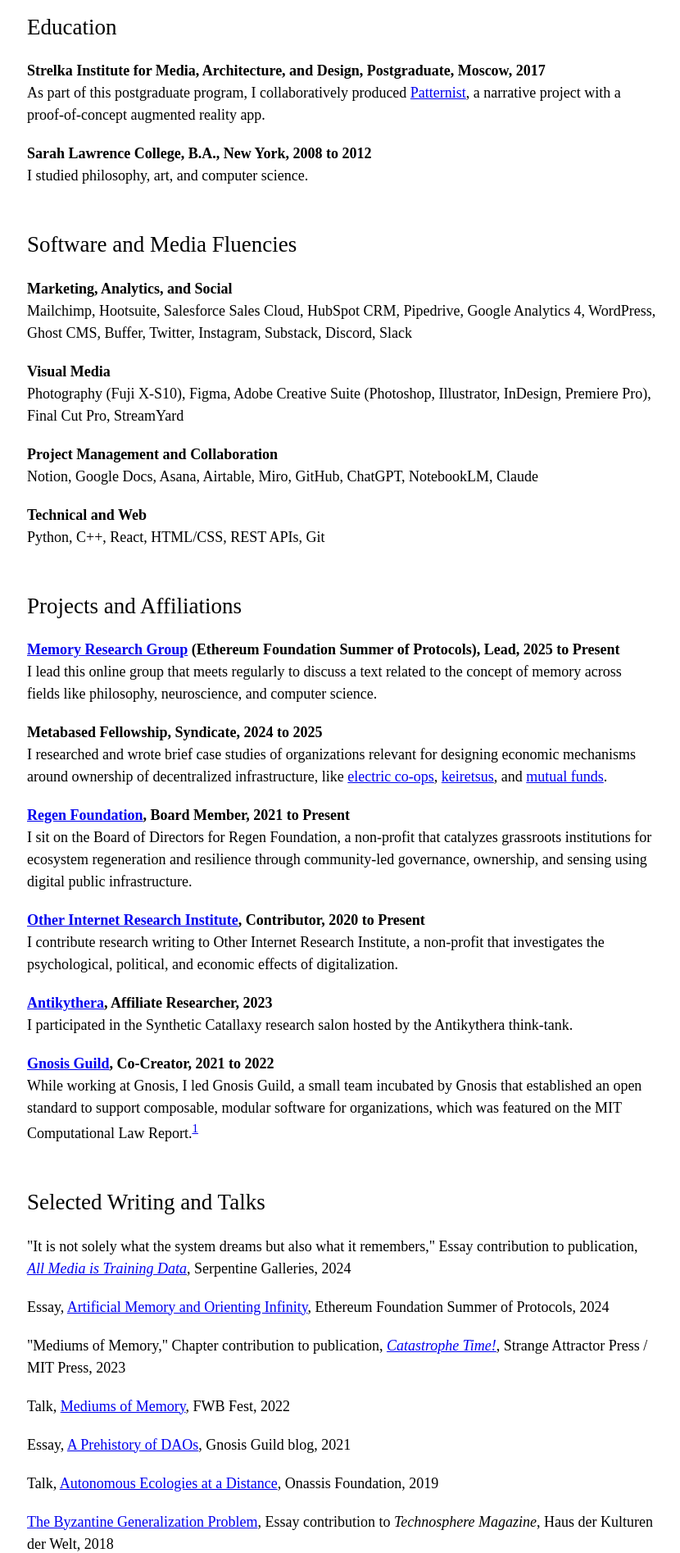
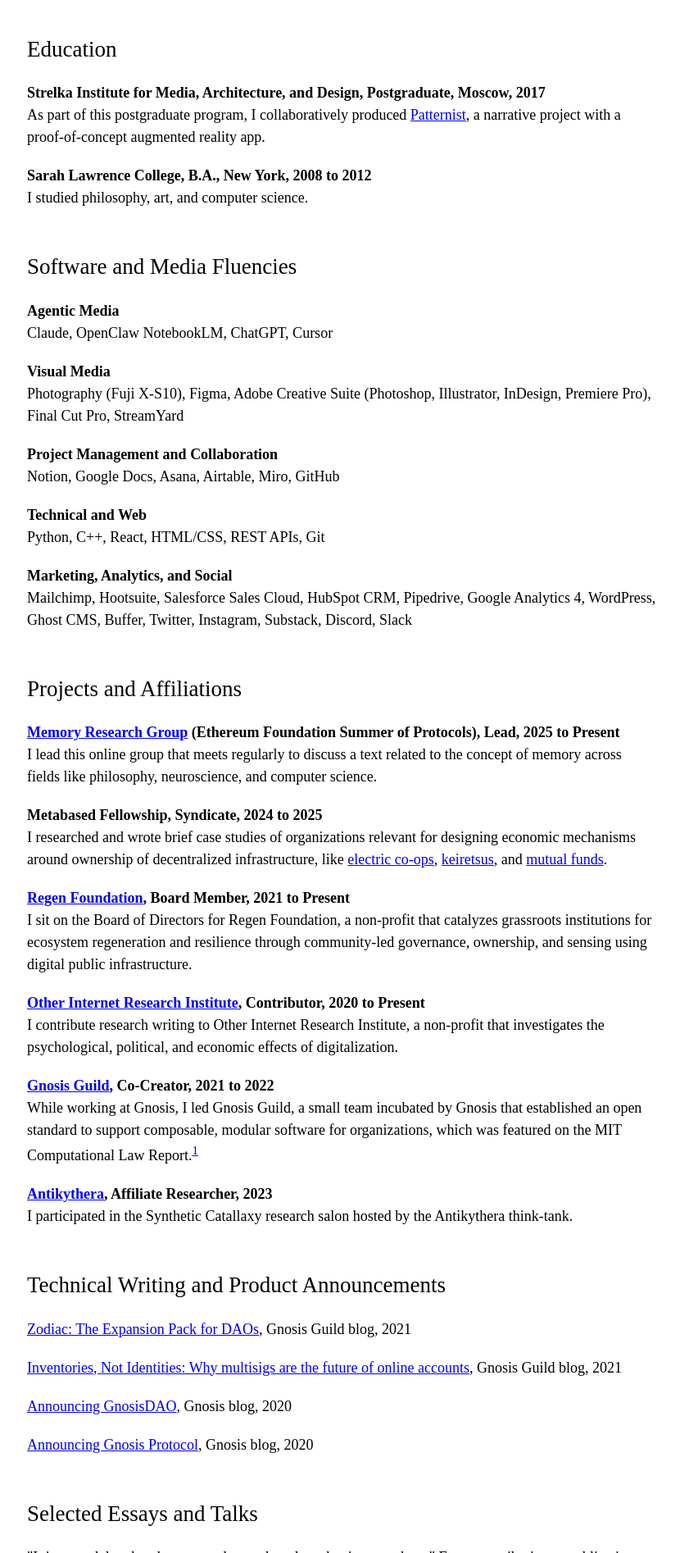
Before and after one commit to keikreutler/keikreutler.github.io, a plain HTML site: page resume/index.html in a window 1280 px wide. Shown: the part 906-2800 px from the top of the page at 82% size, without its empty margins (223-1053 px from the left). Drawn offline with Linux system fonts and the light colour scheme.

Commit message:
Update index.html

```diff
--- a/resume/index.html
+++ b/resume/index.html
@@ -23,7 +23,7 @@
 			<p>Email <a href="mailto:contact&commat;keikreutler&period;net">contact&commat;keikreutler&period;net</a><br>
 				Twitter <a href="https://twitter.com/keikreutler" target="_blank">@keikreutler</a><br>
 				Newsletter <a href="https://keikreutler.substack.com" target="_blank">keikreutler.substack.com</a><br>
-				LinkedIn (New) <a href="https://www.linkedin.com/in/keikreutler/" target="_blank">linkedin.com/in/keikreutler</a>
+				LinkedIn (New) <a href="https://www.linkedin.com/in/kei-kreutler/" target="_blank">linkedin.com/in/kei-kreutler</a>
 			</p>
 		</div>
 	</div>
@@ -31,14 +31,14 @@
 	<div class="container">
 		<div class="column-full">
 			<h2>Professional Experience</h2>
-			<p><strong><a href="https://innerlibrary.net" target="_blank">Inner Library</a>, Consultant, 2024 to Present</strong><br>
-				I advise on organizational design, memory, and strategy, and I facilitate workshops that help organizations explore how they'll evolve over time. I also write and ghostwrite essays, reports, and narrative slide decks on culture and technology for clients.</p>
+			<p><strong><a href="https://innerlibrary.net" target="_blank">Inner Library</a>, Consulting, 2024 to Present</strong><br>
+				My consulting work currently focuses on building a new cultural institution in the Bay Area, CA that will open to the public in 2027. I also advise on organizational design, memory, and strategy, and I facilitate workshops that help organizations explore how they'll evolve over time. This includes writing and ghostwriting essays, reports, and narrative slide decks on culture and technology for clients.</p>
 
 			<p><strong><a href="https://summerofprotocols.com/" target="_blank">Ethereum Foundation Summer of Protocols</a>, Core Researcher, 2023</strong><br>
 				I researched and published work on the concept of memory in relation to “protocols,” specifically focused on how the concept of memory from antiquity to the present changed with the advent of computing.</p>
 
 			<p><strong><a href="https://www.gnosis.io/" target="_blank">Gnosis</a>, Director of Strategy and Communications, 2017 to 2022</strong><br>
-				I led strategy and communications at Gnosis, building decentralized software infrastructure for the Ethereum ecosystem with a focus on decentralized governance. I executed core project announcements, including Safe (formerly Gnosis Safe), Gnosis Protocol, and GnosisDAO, which involved launching, maintaining, and growing community channels like newsletters, Discord servers, and social media with over 100K followers. In this role, I wore multiple hats, informing strategic direction for the company, managing the communications team, and writing technical product communications. I also authored influential essays such as <a href="https://gnosisguild.mirror.xyz/t4F5rItMw4-mlpLZf5JQhElbDfQ2JRVKAzEpanyxW1Q" target="_blank">A Prehistory of DAOs</a> that shaped the industry.</p>
+				I led strategy and communications at Gnosis, building decentralized software infrastructure for the Ethereum ecosystem with a focus on decentralized governance. I executed core project announcements, including Safe (formerly Gnosis Safe), Gnosis Protocol, and GnosisDAO, which involved launching, maintaining, and growing community channels like newsletters, social media, and events at the Gnosis-founded co-working space <a href="https://www.fullnode.berlin/">Full Node</a>. I played multiple roles, informing strategic direction for the company, managing the communications team, and writing technical product communications. I also authored influential essays such as <a href="https://gnosisguild.mirror.xyz/t4F5rItMw4-mlpLZf5JQhElbDfQ2JRVKAzEpanyxW1Q" target="_blank">A Prehistory of DAOs</a> that shaped the industry.</p>
 		</div>
 	</div>
 
@@ -57,17 +57,21 @@
 	<div class="container">
 		<div class="column-full">
 			<h2>Software and Media Fluencies</h2>
-			<p><strong>Marketing, Analytics, and Social</strong><br>
-				Mailchimp, Hootsuite, Salesforce Sales Cloud, HubSpot CRM, Pipedrive, Google Analytics 4, WordPress, Ghost CMS, Buffer, Twitter, Instagram, Substack, Discord, Slack</p>
+
+			<p><strong>Agentic Media</strong><br>
+				Claude, OpenClaw NotebookLM, ChatGPT, Cursor</p>
 
 			<p><strong>Visual Media</strong><br>
 				Photography (Fuji X-S10), Figma, Adobe Creative Suite (Photoshop, Illustrator, InDesign, Premiere Pro), Final Cut Pro, StreamYard</p>
 
 			<p><strong>Project Management and Collaboration</strong><br>
-				Notion, Google Docs, Asana, Airtable, Miro, GitHub, ChatGPT, NotebookLM, Claude</p>
+				Notion, Google Docs, Asana, Airtable, Miro, GitHub</p>
 
 			<p><strong>Technical and Web</strong><br>
 				Python, C++, React, HTML/CSS, REST APIs, Git</p>
+
+			<p><strong>Marketing, Analytics, and Social</strong><br>
+				Mailchimp, Hootsuite, Salesforce Sales Cloud, HubSpot CRM, Pipedrive, Google Analytics 4, WordPress, Ghost CMS, Buffer, Twitter, Instagram, Substack, Discord, Slack</p>
 		</div>
 	</div>
 
@@ -86,18 +90,35 @@
 			<p><strong><a href="https://otherinter.net/" target="_blank">Other Internet Research Institute</a>, Contributor, 2020 to Present</strong><br>
 				I contribute research writing to Other Internet Research Institute, a non-profit that investigates the psychological, political, and economic effects of digitalization.</p>
 
-			<p><strong><a href="https://antikythera.org/" target="_blank">Antikythera</a>, Affiliate Researcher, 2023</strong><br>
-				I participated in the Synthetic Catallaxy research salon hosted by the Antikythera think-tank.</p>
-
 			<p><strong><a href="https://www.gnosisguild.org/" target="_blank">Gnosis Guild</a>, Co‑Creator, 2021 to 2022</strong><br>
 				While working at Gnosis, I led Gnosis Guild, a small team incubated by Gnosis that established an open standard to support composable, modular software for organizations, which was featured on the MIT Computational Law Report.<sup><a href="https://law.mit.edu/pub/composableexpansionpacks/release/1" target="_blank">1</a></sup></p>
 
+			<p><strong><a href="https://antikythera.org/" target="_blank">Antikythera</a>, Affiliate Researcher, 2023</strong><br>
+				I participated in the Synthetic Catallaxy research salon hosted by the Antikythera think-tank.</p>
 		</div>
 	</div>
 
 	<div class="container">
 		<div class="column-full">
-			<h2>Selected Writing and Talks</h2>
+			<h2>Technical Writing and Product Announcements</h2>
+			<p>
+				 <a href="https://paragraph.com/@gnosis-guild-2/zodiac-the-expansion-pack-for-daos" target="_blank">Zodiac: The Expansion Pack for DAOs</a>,
+				 Gnosis Guild blog, 2021</p>
+			<p>
+				 <a href="https://medium.com/gnosis-pm/inventories-not-identities-7da9a4ec5a3e" target="_blank">Inventories, Not Identities: Why multisigs are the future of online accounts</a>,
+				 Gnosis Guild blog, 2021</p>
+			<p>
+				 <a href="https://www.gnosis.io/blog/announcing-gnosisdao" target="_blank">Announcing GnosisDAO</a>,
+				 Gnosis blog, 2020</p>
+			<p>
+				 <a href="https://www.gnosis.io/blog/announcing-gnosis-protocol" target="_blank">Announcing Gnosis Protocol</a>,
+				 Gnosis blog, 2020</p>
+		</div>
+	</div>
+
+	<div class="container">
+		<div class="column-full">
+			<h2>Selected Essays and Talks</h2>
 			<p>"It is not solely what the system dreams but also what it remembers," Essay contribution to publication,
 				 <em><a href="https://shop.serpentinegalleries.org/products/holly-herndon-mat-dryhurst-all-media-is-training-data" target="_blank">All Media is Training Data</a></em>,
 				 Serpentine Galleries, 2024</p>
```
